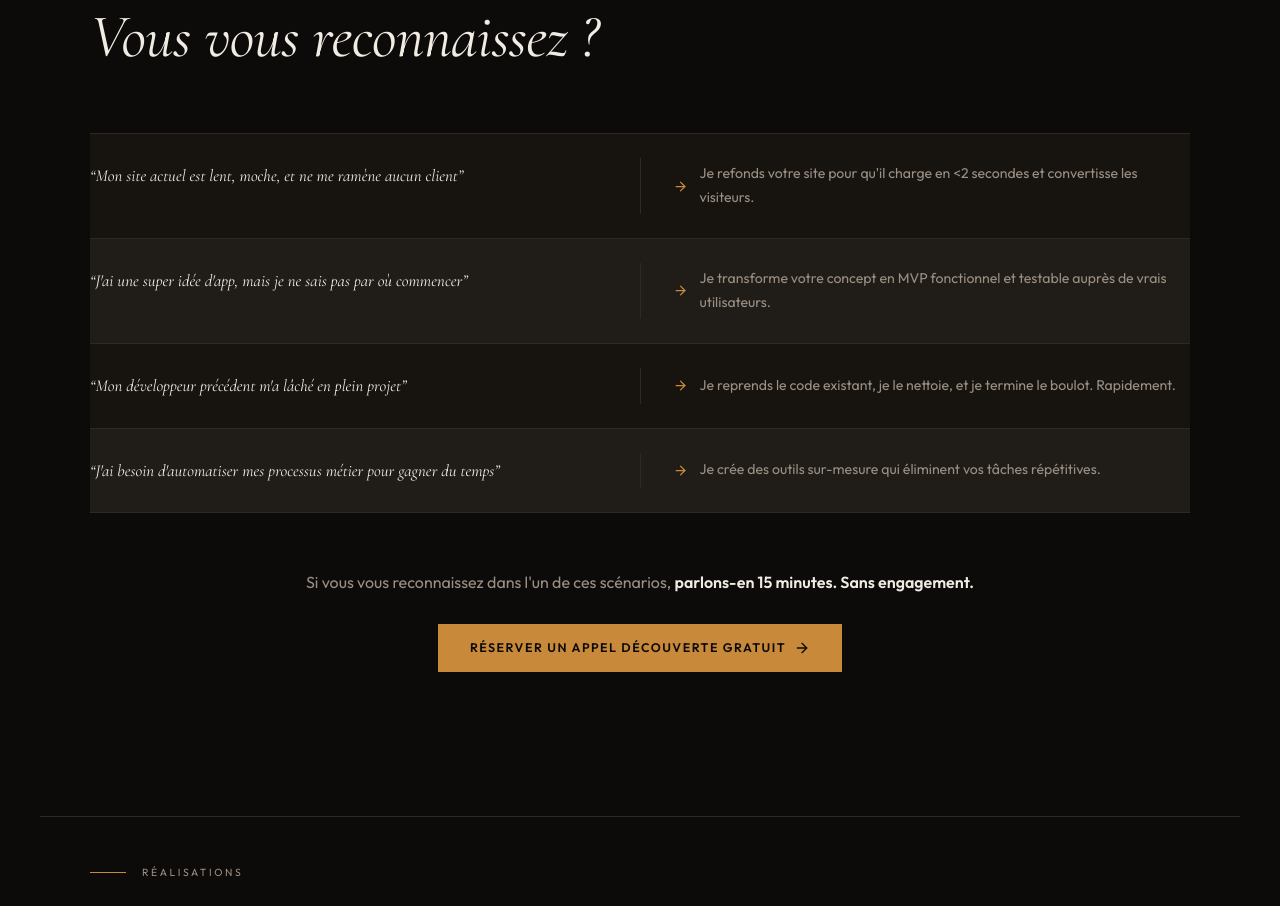
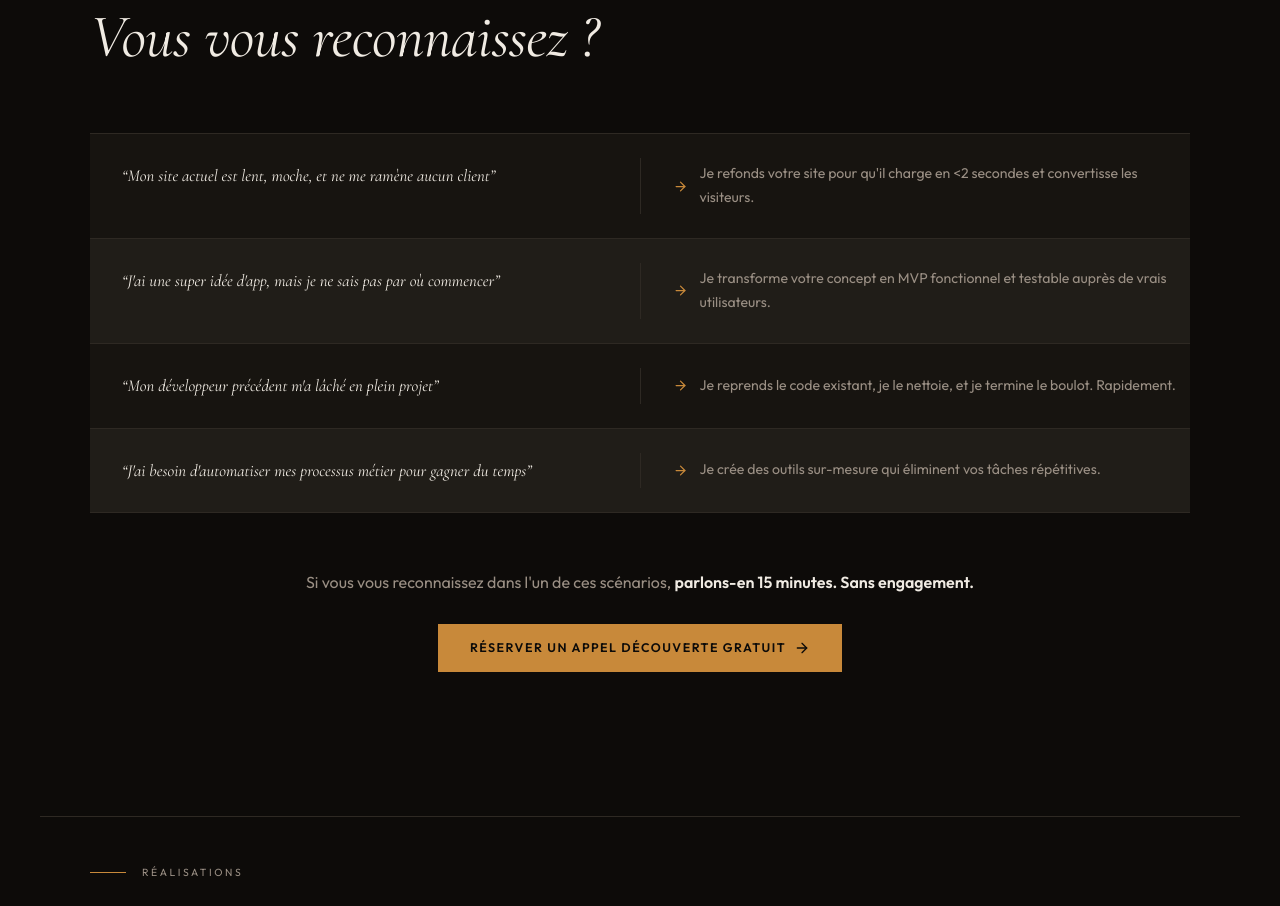
Before and after one commit to NMokhmad/business-portfolio, a React (Vite) app: page / in a window 1280 px wide. Shown: the part 2200-3106 px from the top of the page. Built offline with nearby package versions, Linux system fonts and the light colour scheme.

Commit message:
ajout padding left dans section problems

```diff
--- a/src/components/Problems.jsx
+++ b/src/components/Problems.jsx
@@ -44,7 +44,7 @@ const Problems = ({ scrollToContact }) => {
               }}
             >
               {/* Problem — italic serif */}
-              <div style={{ padding: '1.75rem 2rem 1.75rem 0' }}>
+              <div style={{ padding: '1.75rem 2rem 1.75rem 2rem' }}>
                 <p
                   className="font-display"
                   style={{ fontSize: '1.05rem', fontStyle: 'italic', color: 'var(--text)', lineHeight: 1.65 }}
```
